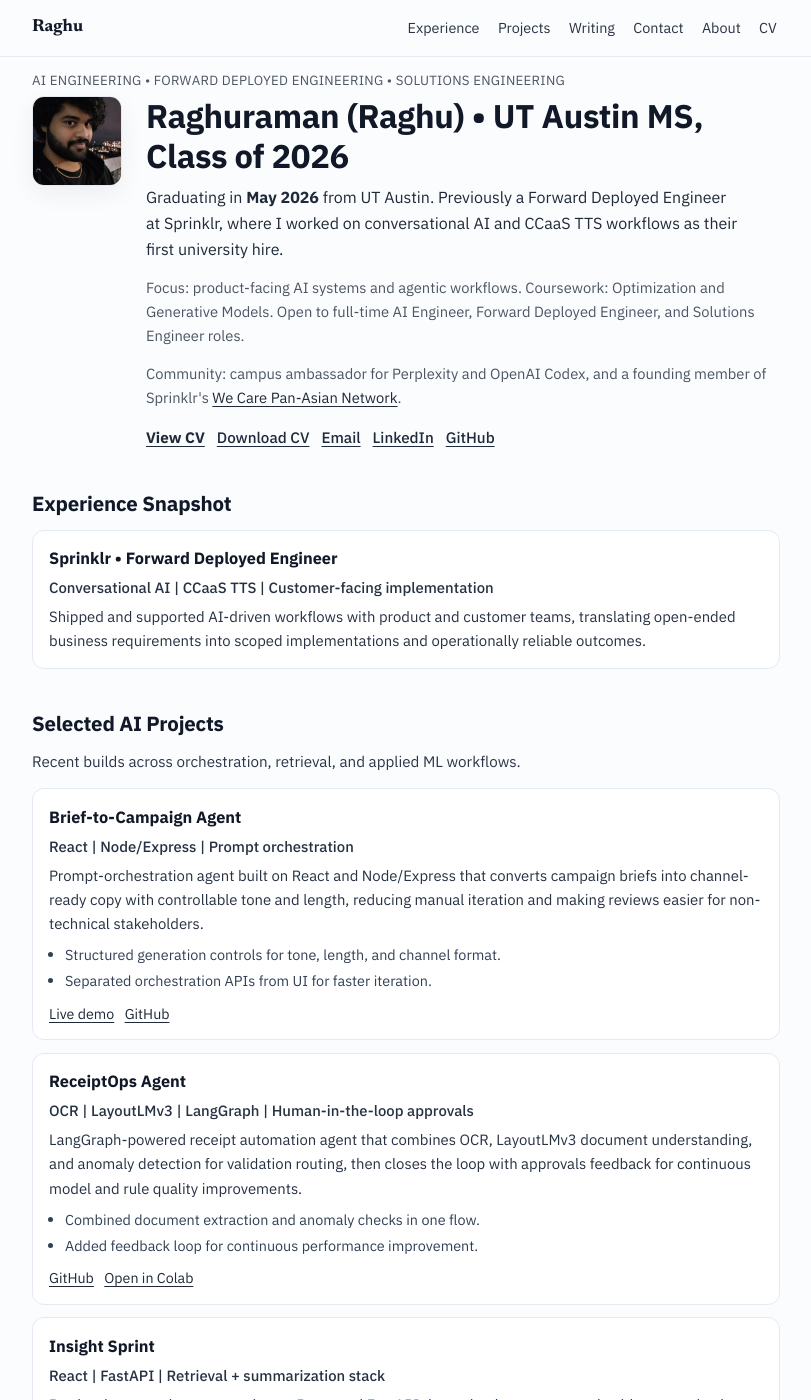
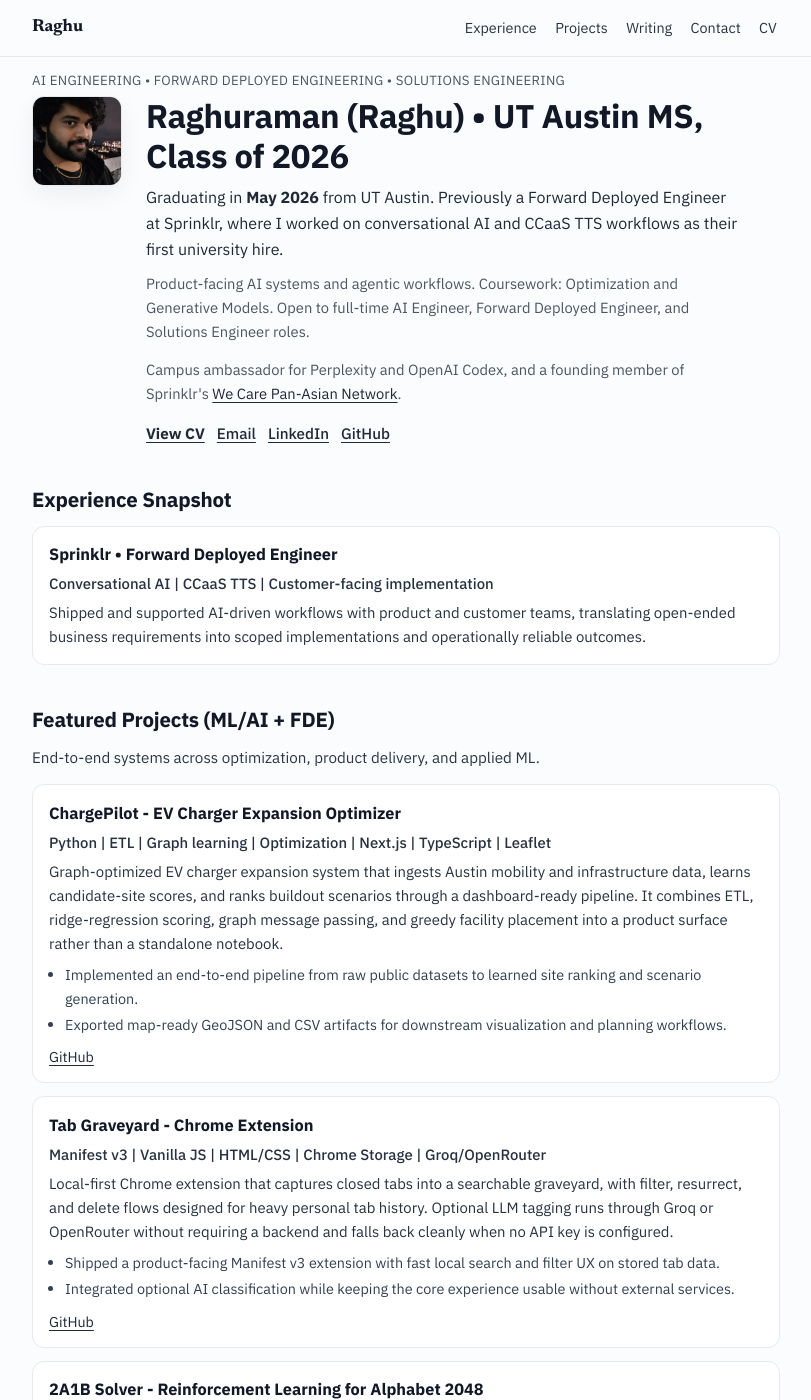
Before and after one commit to RogueTex/RogueTex.github.io, a Jekyll site: the page index.html, which Jekyll copies as it is, in a window 1280 px wide and 1400 px high. Shown: the whole window, without its empty margins (234-1045 px from the left). Built offline with Jekyll 4.4.1, drawn with Linux system fonts in a browser that asks for light colours; some of the changed text lies outside the part shown.

Commit message:
Simplify CV actions and tighten homepage navigation/content.
Remove redundant homepage About/CV links, delete CV page intro copy, and refine hero spacing/copy structure for cleaner recruiter-facing readability.

Made-with: Cursor

```diff
--- a/css/site.css
+++ b/css/site.css
@@ -143,13 +143,18 @@ h1 {
   font-size: 1rem;
   color: #1f2937;
   max-width: 62ch;
-  margin: 0.25rem 0 0;
+  margin: 0.35rem 0 0;
 }
 
 .meta-row {
-  margin-top: 0.85rem;
+  margin-top: 0.6rem;
   color: var(--muted);
   font-size: 0.92rem;
+  max-width: 64ch;
+}
+
+.meta-row + .meta-row {
+  margin-top: 0.45rem;
 }
 
 .cta-row {
--- a/index.html
+++ b/index.html
@@ -19,7 +19,6 @@
         <a href="#projects">Projects</a>
         <a href="#writing">Writing</a>
         <a href="#contact">Contact</a>
-        <a href="/about/">About</a>
         <a href="/resume.html">CV</a>
       </nav>
     </div>
@@ -36,15 +35,14 @@
             Graduating in <strong>May 2026</strong> from UT Austin. Previously a Forward Deployed Engineer at Sprinklr, where I worked on conversational AI and CCaaS TTS workflows as their first university hire.
           </p>
           <p class="meta-row">
-            Focus: product-facing AI systems and agentic workflows. Coursework: Optimization and Generative Models. Open to full-time AI Engineer, Forward Deployed Engineer, and Solutions Engineer roles.
+            Product-facing AI systems and agentic workflows. Coursework: Optimization and Generative Models. Open to full-time AI Engineer, Forward Deployed Engineer, and Solutions Engineer roles.
           </p>
           <p class="meta-row">
-            Community: campus ambassador for Perplexity and OpenAI Codex, and a founding member of Sprinklr's
+            Campus ambassador for Perplexity and OpenAI Codex, and a founding member of Sprinklr's
             <a href="https://www.linkedin.com/feed/update/urn:li:activity:7201933081102974977/" target="_blank" rel="noopener noreferrer">We Care Pan-Asian Network</a>.
           </p>
           <div class="cta-row">
             <a class="text-link text-link-primary" href="/resume.html" target="_blank" rel="noopener noreferrer">View CV</a>
-            <a class="text-link" href="https://drive.google.com/uc?export=download&id=1lZdRKwGW2P2to6T4s_TB8cQtoW_EiE8Z" target="_blank" rel="noopener noreferrer">Download CV</a>
             <a class="text-link" href="mailto:raghu.s@utexas.edu">Email</a>
             <a class="text-link" href="https://www.linkedin.com/in/raghuraman1" target="_blank" rel="noopener noreferrer">LinkedIn</a>
             <a class="text-link" href="https://github.com/RogueTex" target="_blank" rel="noopener noreferrer">GitHub</a>
@@ -67,54 +65,52 @@
     </section>
 
     <section id="projects">
-      <h2>Selected AI Projects</h2>
-      <p class="contact-line">Recent builds across orchestration, retrieval, and applied ML workflows.</p>
+      <h2>Featured Projects (ML/AI + FDE)</h2>
+      <p class="contact-line">End-to-end systems across optimization, product delivery, and applied ML.</p>
       <div class="project-list">
         <article class="project-item">
-          <h3>Brief-to-Campaign Agent</h3>
-          <p class="project-meta">React | Node/Express | Prompt orchestration</p>
+          <h3>ChargePilot - EV Charger Expansion Optimizer</h3>
+          <p class="project-meta">Python | ETL | Graph learning | Optimization | Next.js | TypeScript | Leaflet</p>
           <p>
-            Prompt-orchestration agent built on React and Node/Express that converts campaign briefs into channel-ready copy with controllable tone and length, reducing manual iteration and making reviews easier for non-technical stakeholders.
+            Graph-optimized EV charger expansion system that ingests Austin mobility and infrastructure data, learns candidate-site scores, and ranks buildout scenarios through a dashboard-ready pipeline. It combines ETL, ridge-regression scoring, graph message passing, and greedy facility placement into a product surface rather than a standalone notebook.
           </p>
           <ul class="impact-list">
-            <li>Structured generation controls for tone, length, and channel format.</li>
-            <li>Separated orchestration APIs from UI for faster iteration.</li>
+            <li>Implemented an end-to-end pipeline from raw public datasets to learned site ranking and scenario generation.</li>
+            <li>Exported map-ready GeoJSON and CSV artifacts for downstream visualization and planning workflows.</li>
           </ul>
           <div class="link-row">
-            <a href="https://roguetex.github.io/ContentGenerator_RooHackathon/" target="_blank" rel="noopener noreferrer">Live demo</a>
-            <a href="https://github.com/RogueTex/ContentGenerator_RooHackathon" target="_blank" rel="noopener noreferrer">GitHub</a>
+            <a href="https://github.com/RogueTex/ChargePilot-EV-Optimizer" target="_blank" rel="noopener noreferrer">GitHub</a>
           </div>
         </article>
 
         <article class="project-item">
-          <h3>ReceiptOps Agent</h3>
-          <p class="project-meta">OCR | LayoutLMv3 | LangGraph | Human-in-the-loop approvals</p>
+          <h3>Tab Graveyard - Chrome Extension</h3>
+          <p class="project-meta">Manifest v3 | Vanilla JS | HTML/CSS | Chrome Storage | Groq/OpenRouter</p>
           <p>
-            LangGraph-powered receipt automation agent that combines OCR, LayoutLMv3 document understanding, and anomaly detection for validation routing, then closes the loop with approvals feedback for continuous model and rule quality improvements.
+            Local-first Chrome extension that captures closed tabs into a searchable graveyard, with filter, resurrect, and delete flows designed for heavy personal tab history. Optional LLM tagging runs through Groq or OpenRouter without requiring a backend and falls back cleanly when no API key is configured.
           </p>
           <ul class="impact-list">
-            <li>Combined document extraction and anomaly checks in one flow.</li>
-            <li>Added feedback loop for continuous performance improvement.</li>
+            <li>Shipped a product-facing Manifest v3 extension with fast local search and filter UX on stored tab data.</li>
+            <li>Integrated optional AI classification while keeping the core experience usable without external services.</li>
           </ul>
           <div class="link-row">
-            <a href="https://github.com/RogueTex/StreamingDataforModelTraining" target="_blank" rel="noopener noreferrer">GitHub</a>
-            <a href="https://colab.research.google.com/github/RogueTex/StreamingDataforModelTraining/blob/main/NewVerPynbAgent.ipynb" target="_blank" rel="noopener noreferrer">Open in Colab</a>
+            <a href="https://github.com/RogueTex/GraveyardBookmark" target="_blank" rel="noopener noreferrer">GitHub</a>
           </div>
         </article>
 
         <article class="project-item">
-          <h3>Insight Sprint</h3>
-          <p class="project-meta">React | FastAPI | Retrieval + summarization stack</p>
+          <h3>2A1B Solver - Reinforcement Learning for Alphabet 2048</h3>
+          <p class="project-meta">Python | Gymnasium | PyTorch Double DQN | Playwright</p>
           <p>
-            Retrieval-powered answer engine on React and FastAPI that pairs document search with summarization, emphasizing response quality, latency-awareness, and transparent linking between generated outputs and evidence.
+            Reinforcement-learning stack for Alphabet 2048 that pairs a Gymnasium environment with a PyTorch DQN agent, evaluation tooling, and a browser bridge for live play. The system moves from training to deployment by using Playwright to run policy decisions against the public game UI.
           </p>
           <ul class="impact-list">
-            <li>Focused on citation-grounded answers over generic generation.</li>
-            <li>Balanced retrieval quality with response speed constraints.</li>
+            <li>Built a full RL codebase with environment, agent, training scripts, and diagnostics instead of a one-off notebook workflow.</li>
+            <li>Closed the model-to-integration loop by automating gameplay in a real browser session for realistic evaluation.</li>
           </ul>
           <div class="link-row">
-            <a href="https://roguetex.github.io/InsightsLetter/" target="_blank" rel="noopener noreferrer">Live demo</a>
-            <a href="https://github.com/RogueTex/AdvancedInsights" target="_blank" rel="noopener noreferrer">GitHub</a>
+            <a href="https://github.com/RogueTex/2A1B_Solver" target="_blank" rel="noopener noreferrer">GitHub</a>
+            <a href="https://roguetex.github.io/2A1BGame/" target="_blank" rel="noopener noreferrer">Game</a>
           </div>
         </article>
       </div>
--- a/resume.html
+++ b/resume.html
@@ -27,10 +27,6 @@
   <main class="shell">
     <section class="hero">
       <p class="eyebrow">Curriculum Vitae</p>
-      <h1>Experience and project history.</h1>
-      <p class="lead">
-        This CV highlights my work across applied AI workflows, product-facing implementation, and end-to-end full-stack delivery.
-      </p>
       <div class="cta-row">
         <a class="btn primary" href="https://drive.google.com/uc?export=download&id=1lZdRKwGW2P2to6T4s_TB8cQtoW_EiE8Z" target="_blank" rel="noopener noreferrer">Download PDF</a>
         <a class="btn secondary" href="/">Back to Home</a>
```
